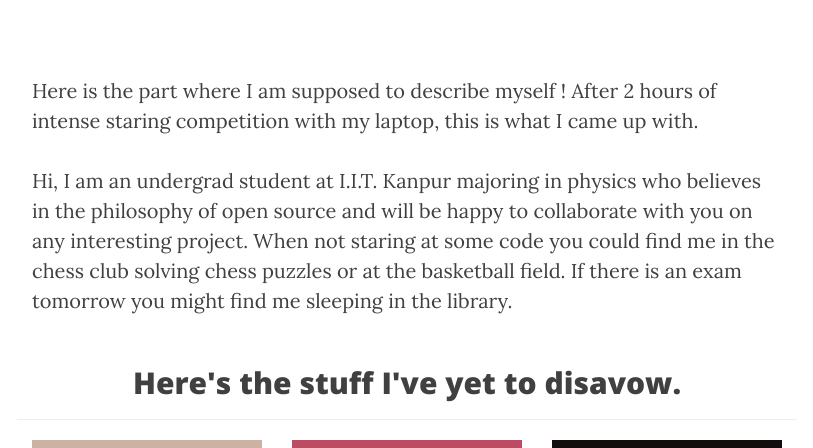
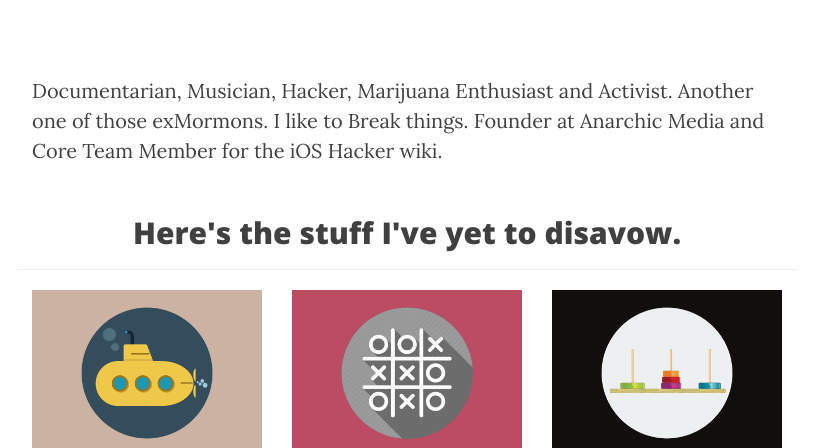
Before and after one commit to ClevrPwns-Blog/ClevrPwns-Blog.github.io, a Jekyll site: the page built from index.html, in a window 1280 px wide and 900 px high, cut to the strip 452-900 px from the top of the window. Shown: the whole strip, without its empty margins (233-1046 px from the left). Built offline with Jekyll 4.4.1, drawn with Linux system fonts in a browser that asks for light colours; nearby versions of some CDN libraries.

Commit message:
first commit

```diff
--- a/index.html
+++ b/index.html
@@ -9,11 +9,7 @@ header-img: "img/home-bg.jpg"
 <section id="about">
 	<div>
 		<p>
-			Here is the part where I am supposed to describe myself !
-			After 2 hours of intense staring competition with my laptop, this is what I came up with.
-		</p>
-		<p>
-			Hi, I am an undergrad student at I.I.T. Kanpur majoring in physics who believes in the philosophy of open source and will be happy to collaborate with you on any interesting project. When not staring at some code you could find me in the chess club solving chess puzzles or at the basketball field. If there is an exam tomorrow you might find me sleeping in the library.
+			Documentarian, Musician, Hacker, Marijuana Enthusiast and Activist. Another one of those exMormons. I like to Break things. Founder at Anarchic Media and Core Team Member for the iOS Hacker wiki.
 		</p>
 	</div>
 </section>
```
